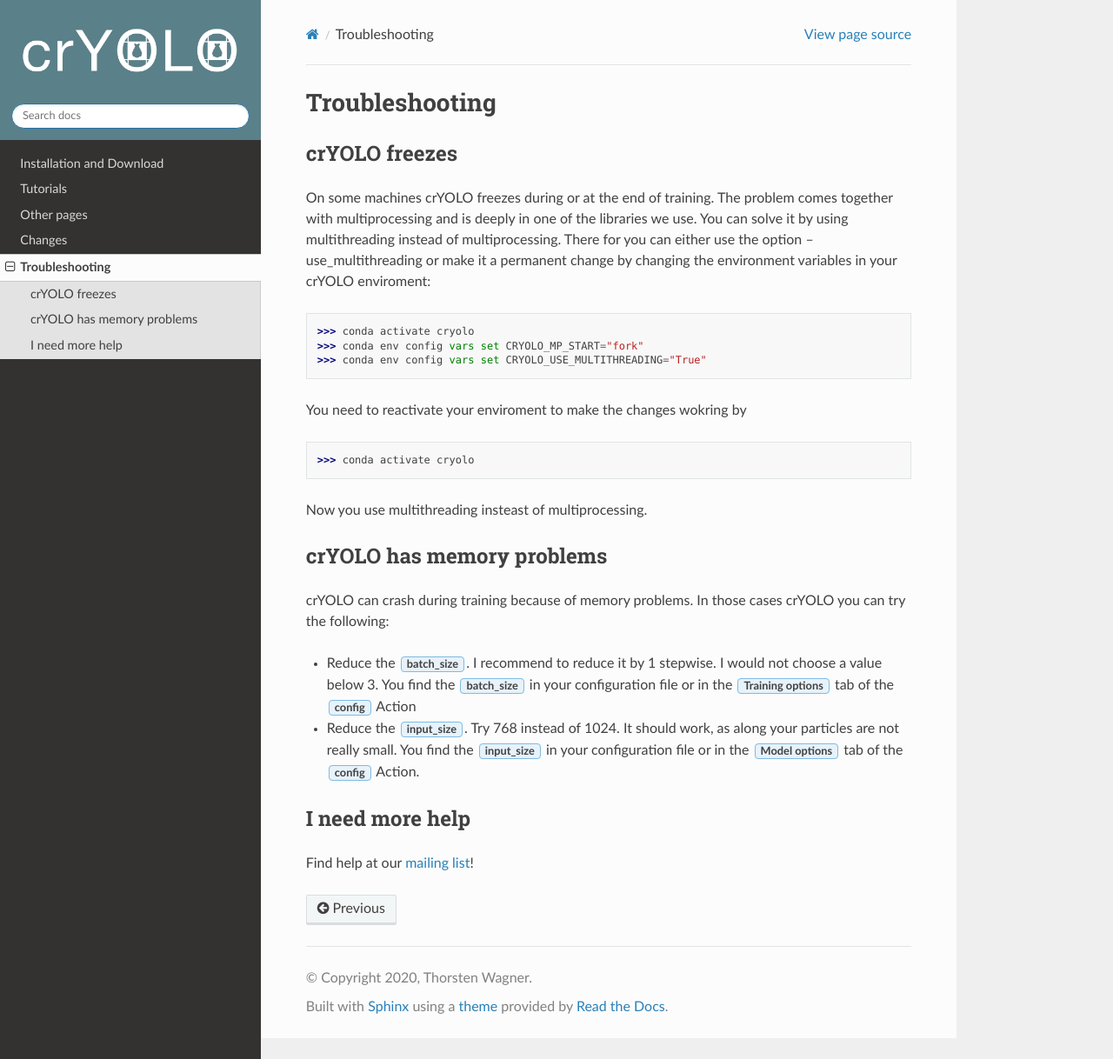
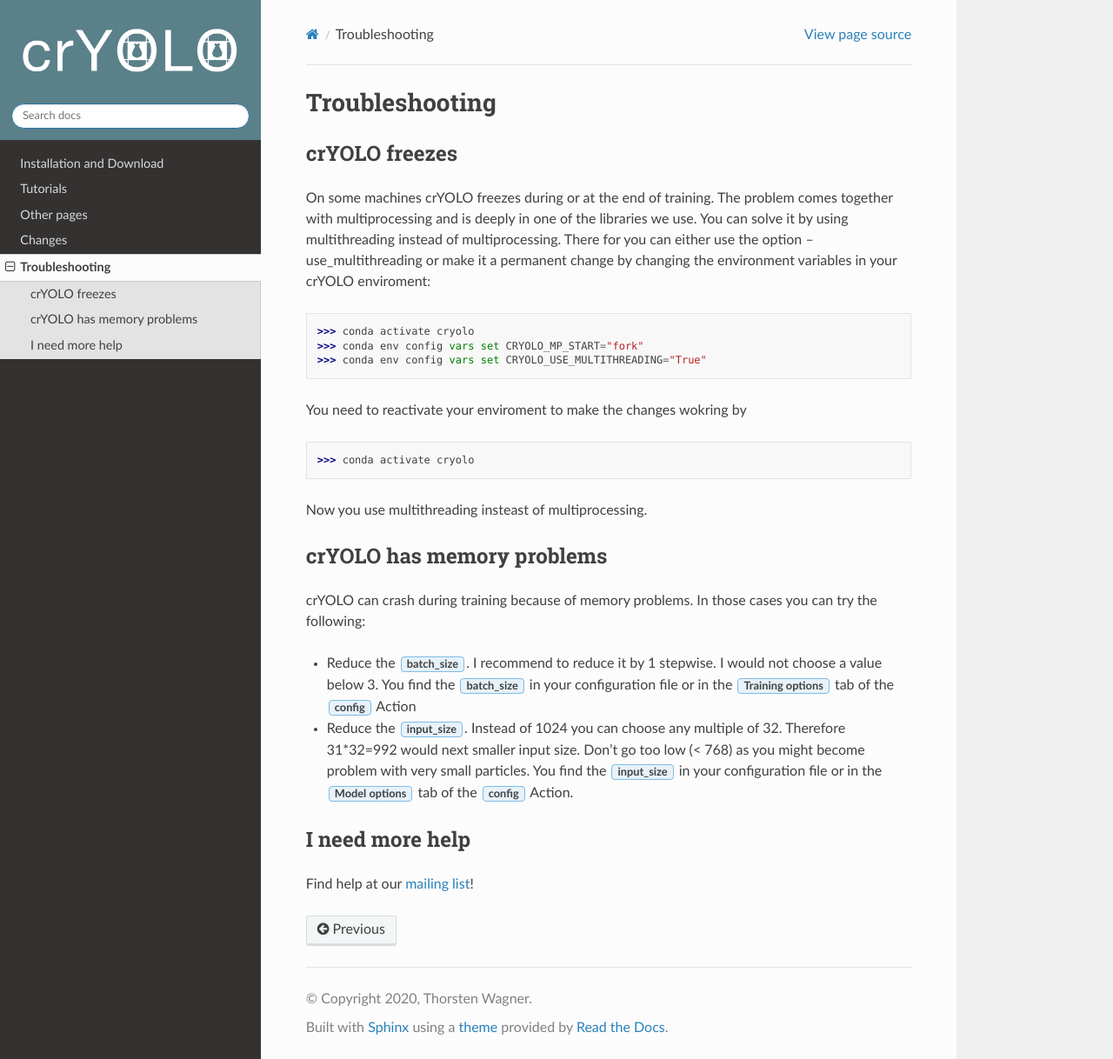
Before and after one commit to MPI-Dortmund/cryolo, a Sphinx documentation site: the page built from source/troubleshooting.rst, in a window 1280 px wide and 1218 px high. Shown: the whole window at 87% size. Built offline with Sphinx 7.4.7 and the Read the Docs theme 2.0.0, drawn with Linux system fonts in a browser that asks for light colours.

Commit message:
modify troubleshooting

```diff
--- a/source/troubleshooting.rst
+++ b/source/troubleshooting.rst
@@ -24,10 +24,10 @@
 ^^^^^^^^^^^^^^^^^^^^^^^^^^^^^^^^^^^^^^^^^^^^^^^^^^^^^^^^^
 
 crYOLO can crash during training because of memory problems.
-In those cases crYOLO you can try the following:
+In those cases you can try the following:
 
 * Reduce the :guilabel:`batch_size`. I recommend to reduce it by 1 stepwise. I would not choose a value below 3. You find the :guilabel:`batch_size` in your configuration file or in the :guilabel:`Training options` tab of the :guilabel:`config` Action
-* Reduce the :guilabel:`input_size`. Try 768 instead of 1024. It should work, as along your particles are not really small. You find the  :guilabel:`input_size` in your configuration file or in the :guilabel:`Model options` tab of the :guilabel:`config` Action.
+* Reduce the :guilabel:`input_size`. Instead of 1024 you can choose any multiple of 32. Therefore 31*32=992 would next smaller input size. Don't go too low (< 768) as you might become problem with very small particles. You find the  :guilabel:`input_size` in your configuration file or in the :guilabel:`Model options` tab of the :guilabel:`config` Action.
 
 I need more help
 ^^^^^^^^^^^^^^^^
```
